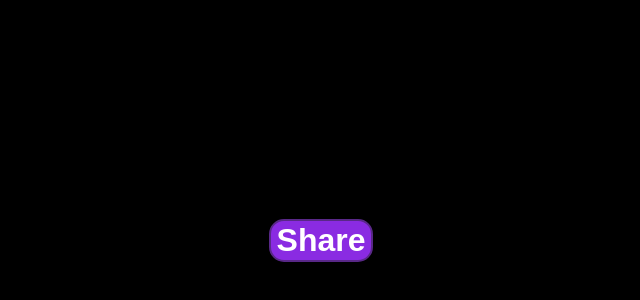
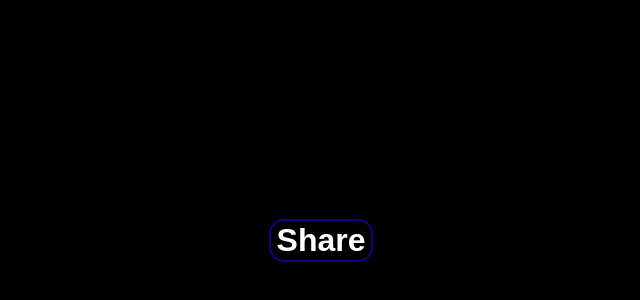
Before and after one commit to donovan-herion/diff-test, a plain HTML site: page index.html in a window 1280 px wide. Shown: the part 168-468 px from the top of the page, without its empty margins (319-959 px from the left). Drawn offline with Linux system fonts and the light colour scheme.

Commit message:
test share btn audio

```diff
--- a/style.css
+++ b/style.css
@@ -7,10 +7,10 @@ body {
 }
 
 button {
-  background-color: blueviolet;
+  background-color: rgb(0, 0, 0);
   font-size: 32px;
   color: white;
-  border: solid 2px rgb(89, 40, 136);
+  border: solid 2px rgb(20, 0, 131);
   border-radius: 15px;
   font-weight: bold;
 }
```
